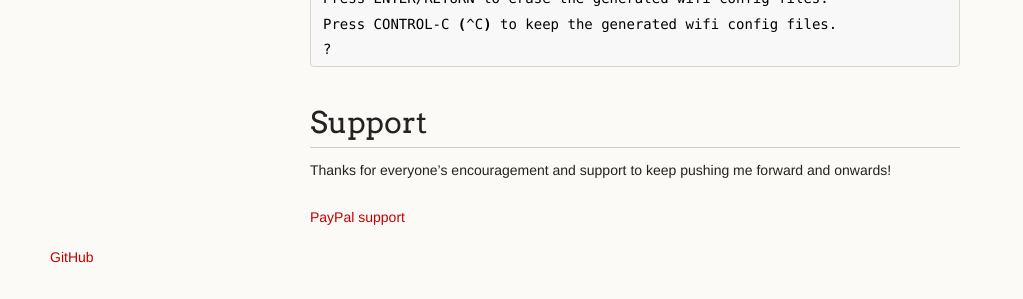
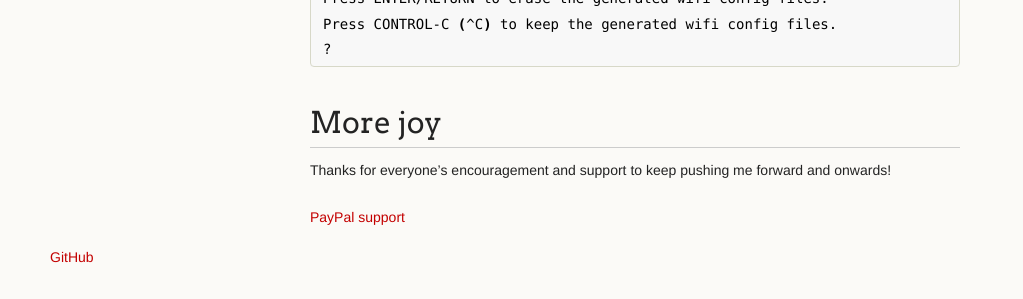
Before and after one commit to verityj/verityj.github.io, a Jekyll site: the page built from docs/index.md, in a window 1280 px wide and 900 px high, scrolled down 3981 px. Shown: the part 598-897 px from the top of the window, without its empty margins (0-1023 px from the left). Built offline with Jekyll 4.4.1, drawn with Linux system fonts in a browser that asks for light colours; our own code applies the rules of GitHub Pages for plain Markdown files.

Commit message:
Add files via upload

````diff
--- a/docs/index.md
+++ b/docs/index.md
@@ -159,7 +159,7 @@ Press CONTROL-C (^C) to keep the generated wifi config files.
 ?
 ```
 
-# Support
+# More joy
 
 Thanks for everyone's encouragement and support to keep pushing me forward and onwards!
 
````
